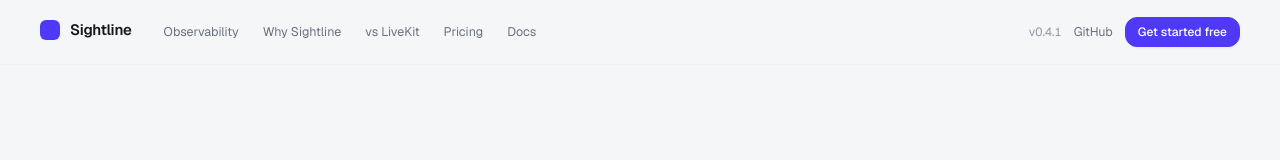
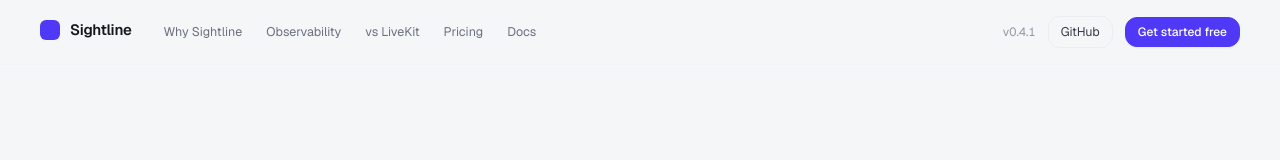
Before and after one commit to FrekiManagarm/lumyx, a Next.js app in the folder apps/web/: page / in a window 1280 px wide. Shown: the top 160 px of the page. Built offline with nearby package versions, Linux system fonts and the light colour scheme.

Commit message:
fix(web): github ghost button styling and header nav order

```diff
--- a/apps/web/components/chrome/SiteHeader.tsx
+++ b/apps/web/components/chrome/SiteHeader.tsx
@@ -27,8 +27,17 @@ export function SiteHeader({ theme = 'light' }: { theme?: 'light' | 'dark' }) {
           </span>
           <a
             href={GITHUB_URL}
-            className={s.link}
-            style={{ fontSize: 12.5 }}
+            style={{
+              display: 'inline-flex',
+              alignItems: 'center',
+              gap: 8,
+              height: 32,
+              padding: '0 12px',
+              border: '1px solid var(--border)',
+              borderRadius: 'var(--radius-sm)',
+              color: 'var(--text-body)',
+              fontSize: 12.5,
+            }}
             target="_blank"
             rel="noreferrer"
           >
--- a/apps/web/content/nav.ts
+++ b/apps/web/content/nav.ts
@@ -13,8 +13,8 @@ export const SITE_VERSION = 'v0.4.1';
 export const GITHUB_URL = 'https://github.com/FrekiManagarm/sightline';
 
 export const HEADER_NAV: NavLink[] = [
+  { label: 'Why Sightline', href: '/#why' },
   { label: 'Observability', href: '/#observability' },
-  { label: 'Why Sightline', href: '/#why' },
   { label: 'vs LiveKit', href: '/compare/livekit' },
   { label: 'Pricing', href: '/pricing' },
   { label: 'Docs', href: '/docs' },
```
